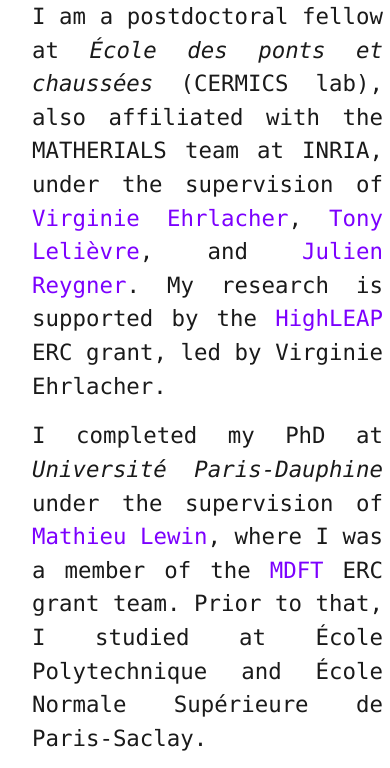
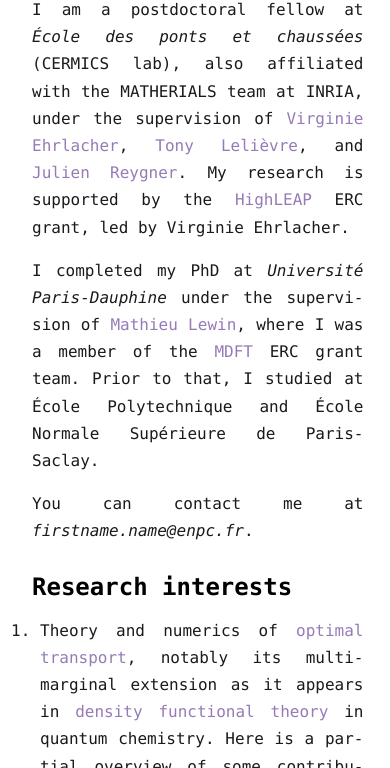
Before and after one commit to rodriguel/rodriguel.github.io, a plain HTML site: page index.html in a window 390 px wide. Shown: the part 100-868 px from the top of the page. Drawn offline with Linux system fonts and the light colour scheme.

Commit message:
better CSS for mobile + change of colors

```diff
--- a/new.css
+++ b/new.css
@@ -31,11 +31,11 @@
 	--nc-bg-1: #FFFFFF;
 	--nc-bg-2: #F6F8FA;
 	--nc-bg-3: #E5E7EB;
-	--nc-lk-1: #7C00FE;
+	--nc-lk-1: #967bb6;
 	--nc-lk-2: #F9E400;
 	--nc-lk-tx: #FFFFFF;
-	--nc-ac-1: #79FFE1;
-	--nc-ac-tx: #0C4047;
+	--nc-ac-1: #967bb6;
+	--nc-ac-tx: #FFFFFF;
 
 	/* Dark theme */
 	--nc-d-tx-1: #ffffff;
@@ -114,32 +114,32 @@
 /* For mobile devices or more generally small devices */
 @media only screen and (max-width: 991px) {
 	body{
-   width: 90%
+   width: 85%;
    }
    p, li, ul, ol {
-   font-size: 1.4rem;
+   font-size: 1rem;
    }
 
    #refs {
-	font-size: 1.4rem;
+	font-size: 1rem;
    }
 
    ol,
    ul {
 	   /* Replace the browser default padding */
-	   padding-left: 1rem;
+	   padding-left: 0.5rem;
    }
 
    h1 {
-	font-size: 2.25rem;
+	font-size: 2rem;
 	}
 
 	h2 {
-		font-size: 1.85rem;
+		font-size: 1.5rem;
 	}
 
 	h3 {
-		font-size: 1.55rem;
+		font-size: 1.2rem;
 	}
 
 	h4 {
@@ -159,16 +159,12 @@
 @media only screen and (min-width: 992px) {
 body {
 	max-width: 60%;
+font-size: 1.15rem;
 
 }
-p, li, ul, ol {
-	font-size: 1.2rem;
-	}
+p {
 
-	#refs {
-	 font-size: 1.2rem;
-	}
-
+}
 ol,
 ul {
 	/* Replace the browser default padding */
@@ -210,12 +206,16 @@
 	border-radius: 6px;
 	overflow-x: hidden;
 	word-break: break-word;
+	-webkit-hyphens: auto;
+  	-moz-hyphens: auto;
+  	-ms-hyphens: auto;
+  	hyphens: auto;
 	overflow-wrap: break-word;
 	background: var(--nc-bg-1);
 
 	/* Main body text */
 	color: var(--nc-tx-2);
-	line-height: 1.5;
+	line-height: 1.7;
 	text-align: justify;
 }
 
```
